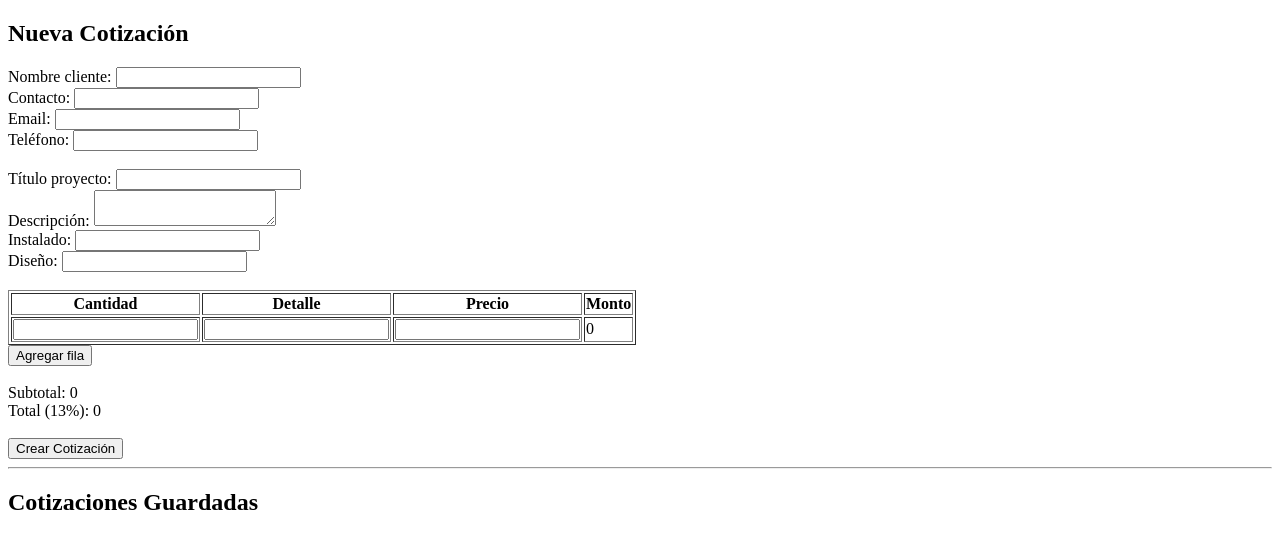
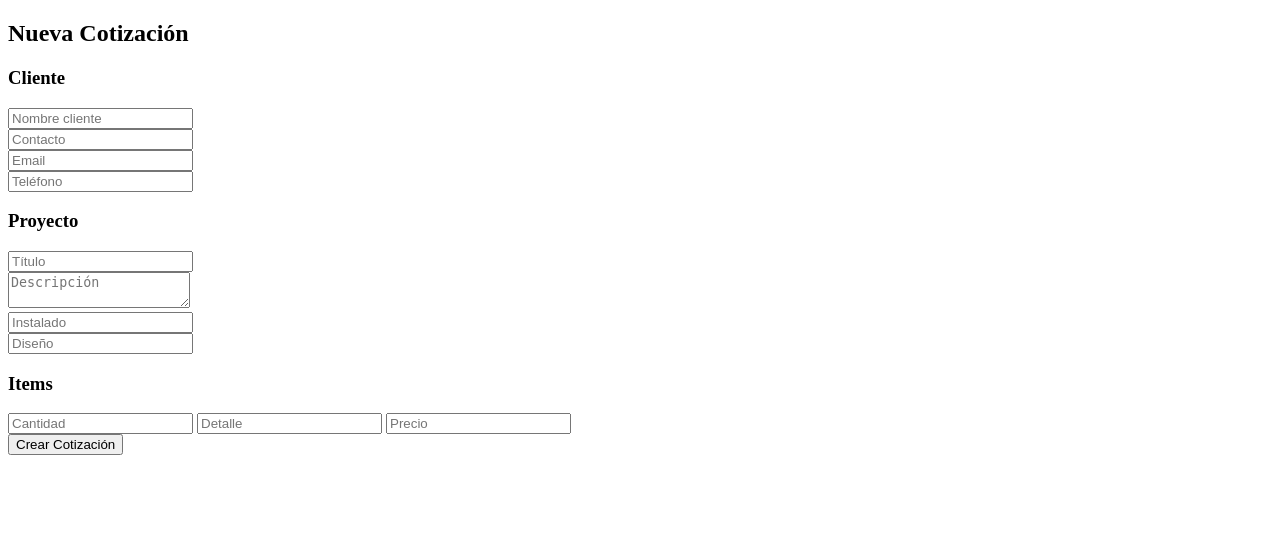
Before and after one commit to heyjuanma/cotizaciones-flask, a Flask app: page / in a window 1280 px wide. Shown: the top 549 px of the page. Run offline with Flask 3, Linux system fonts and the light colour scheme.

Commit message:
Update index.html

```diff
--- a/templates/index.html
+++ b/templates/index.html
@@ -1,103 +1,37 @@
 <!DOCTYPE html>
 <html>
 <head>
-    <title>Cotizaciones</title>
+    <title>Cotización</title>
 </head>
 <body>
+
 <h2>Nueva Cotización</h2>
 
-<form method="POST" onsubmit="return prepararItems()">
+<form method="POST">
 
-Nombre cliente: <input name="nombre_cliente"><br>
-Contacto: <input name="contacto"><br>
-Email: <input name="email"><br>
-Teléfono: <input name="telefono"><br><br>
+<h3>Cliente</h3>
+<input name="nombre_cliente" placeholder="Nombre cliente" required><br>
+<input name="contacto" placeholder="Contacto"><br>
+<input name="email" placeholder="Email"><br>
+<input name="telefono" placeholder="Teléfono"><br>
 
-Título proyecto: <input name="titulo_proyecto"><br>
-Descripción: <textarea name="descripcion"></textarea><br>
-Instalado: <input name="instalado"><br>
-Diseño: <input name="diseno"><br><br>
+<h3>Proyecto</h3>
+<input name="titulo_proyecto" placeholder="Título"><br>
+<textarea name="descripcion" placeholder="Descripción"></textarea><br>
+<input name="instalado" placeholder="Instalado"><br>
+<input name="diseno" placeholder="Diseño"><br>
 
-<table border="1" id="tabla">
-<tr>
-<th>Cantidad</th>
-<th>Detalle</th>
-<th>Precio</th>
-<th>Monto</th>
-</tr>
-<tr>
-<td><input></td>
-<td><input></td>
-<td><input></td>
-<td>0</td>
-</tr>
-</table>
+<h3>Items</h3>
 
-<button type="button" onclick="agregarFila()">Agregar fila</button>
-<br><br>
+<div>
+    <input name="cantidad" placeholder="Cantidad" required>
+    <input name="detalle" placeholder="Detalle" required>
+    <input name="precio" placeholder="Precio" required>
+</div>
 
-Subtotal: <span id="subtotal">0</span><br>
-Total (13%): <span id="total">0</span><br>
+<button type="submit">Crear Cotización</button>
 
-<input type="hidden" name="items" id="items">
-
-<br>
-<button type="submit">Crear Cotización</button>
 </form>
 
-<hr>
-
-<h2>Cotizaciones Guardadas</h2>
-<ul>
-{% for c in cotizaciones %}
-<li>
-{{ c.numero_registro }} - {{ c.nombre_cliente }} -
-<a href="/download/{{ c.id }}">Descargar PDF</a>
-</li>
-{% endfor %}
-</ul>
-
-<script>
-function agregarFila() {
-    let t = document.getElementById("tabla");
-    let r = t.insertRow();
-    for (let i = 0; i < 4; i++) r.insertCell();
-    r.cells[0].innerHTML = "<input>";
-    r.cells[1].innerHTML = "<input>";
-    r.cells[2].innerHTML = "<input>";
-    r.cells[3].innerText = "0";
-}
-
-function prepararItems() {
-    let rows = document.querySelectorAll("#tabla tr");
-    let items = [];
-    let subtotal = 0;
-
-    rows.forEach((r, i) => {
-        if (i === 0) return;
-        let c = r.cells[0].firstChild.value;
-        let d = r.cells[1].firstChild.value;
-        let p = r.cells[2].firstChild.value;
-        if (!c || !p) return;
-
-        let monto = c * p;
-        r.cells[3].innerText = monto;
-        subtotal += monto;
-
-        items.push({
-            cantidad: Number(c),
-            detalle: d,
-            precio: Number(p),
-            monto: monto
-        });
-    });
-
-    document.getElementById("subtotal").innerText = subtotal;
-    document.getElementById("total").innerText = (subtotal * 1.13).toFixed(2);
-    document.getElementById("items").value = JSON.stringify(items);
-
-    return true;
-}
-</script>
 </body>
 </html>
```
